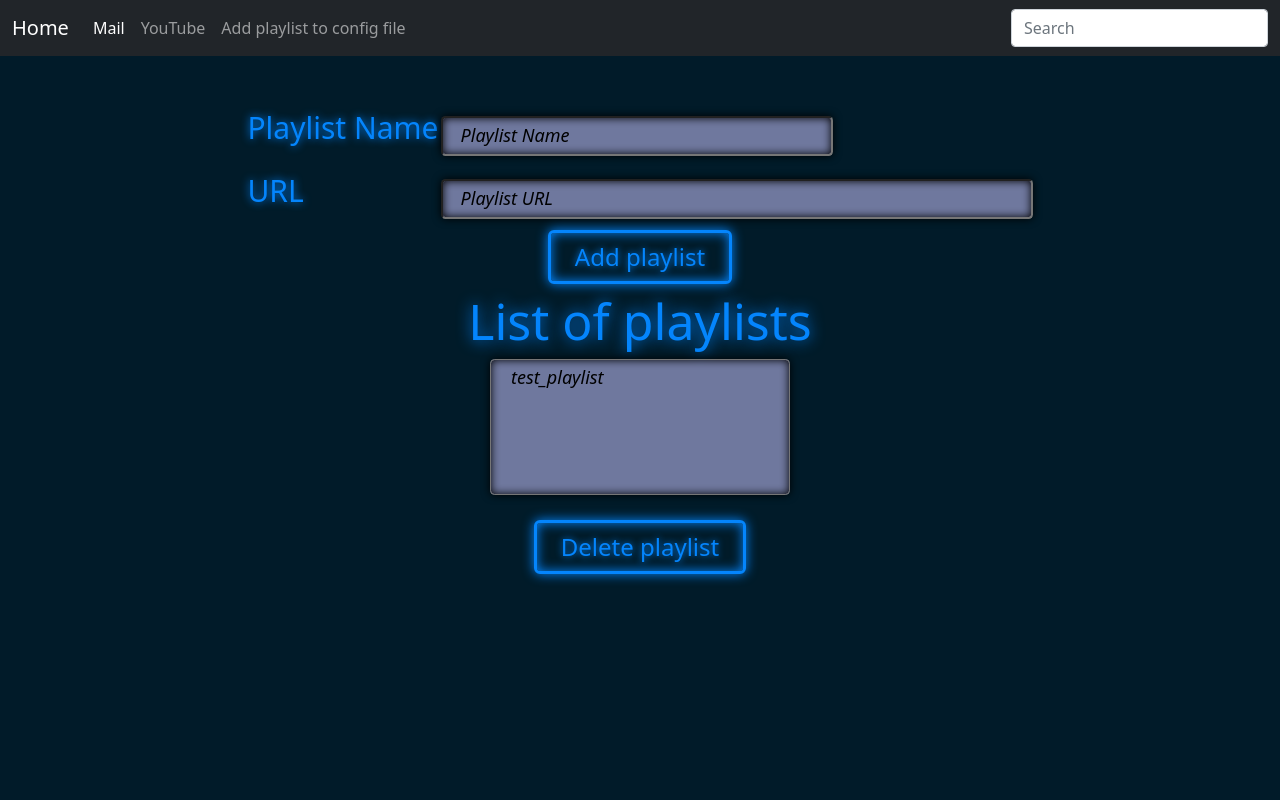
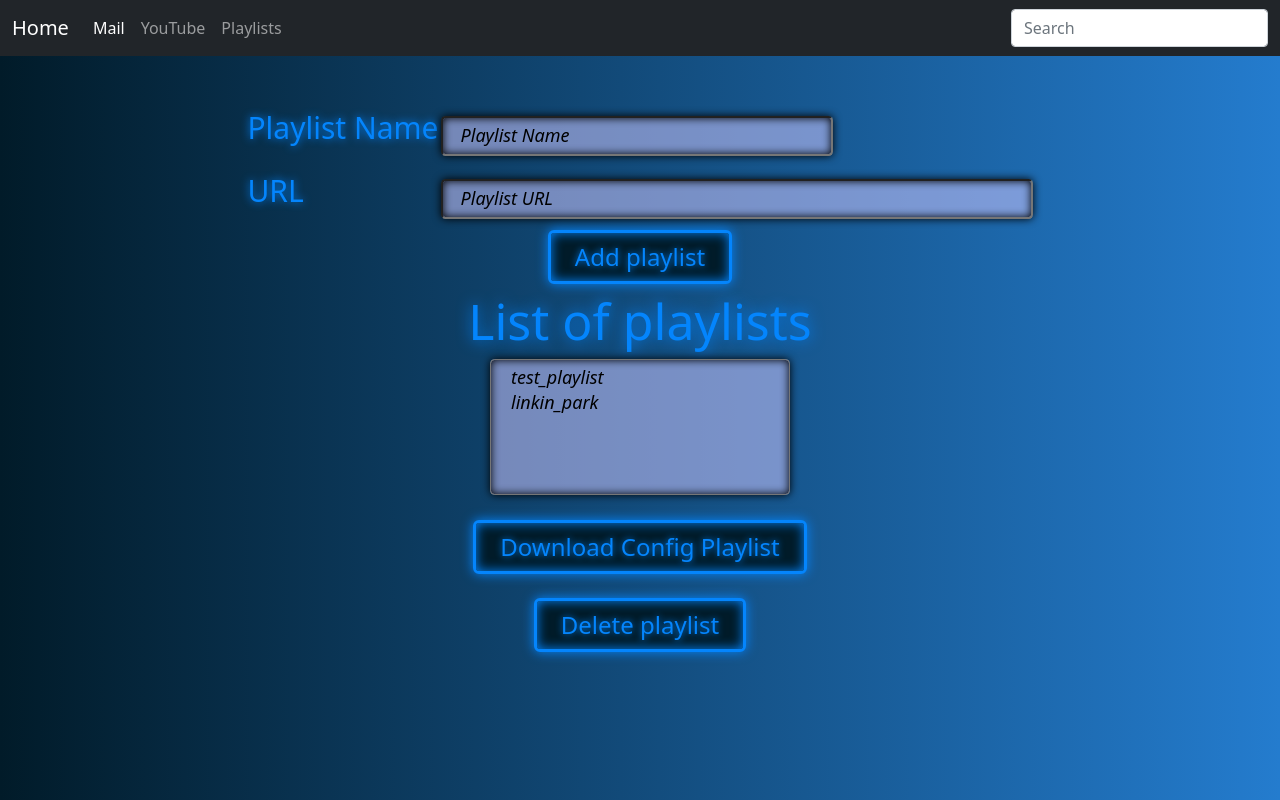
Before and after one commit to rszczygielski/website_youtube_dl, a Flask app: page /modify_playlist.html in a window 1280 px wide. Run offline with Flask 3, Linux system fonts and the light colour scheme; some libraries are stand-ins or nearby versions.

Commit message:
Playlist subpage update, config playlist download feature, dynamic media info freature upgrade

```diff
--- a/common/youtubeConfigManager.py
+++ b/common/youtubeConfigManager.py
@@ -35,13 +35,22 @@ class ConfigParserManager():
             self.createDefaultConfigFile()
         return self.configParser["global"]["path"]
 
+    def getPlaylistUrl(self, playlistName):
+        self.configParser.read(self.configFilePath)
+        if len(self.configParser.sections()) == 0:
+            self.createDefaultConfigFile()
+        for configPlaylistName in self.configParser["playlists"]:
+            if configPlaylistName == playlistName:
+                return self.configParser["playlists"][playlistName]
+        return None
+
     def getPlaylists(self):
         playlistsFromConfig = {}
         self.configParser.read(self.configFilePath)
         if len(self.configParser.sections()) == 0:
             self.createDefaultConfigFile()
-        for key in self.configParser["playlists"]:
-            playlistsFromConfig[key] = self.configParser["playlists"][key]
+        for playlistName in self.configParser["playlists"]:
+            playlistsFromConfig[playlistName] = self.configParser["playlists"][playlistName]
         return playlistsFromConfig
 
     def getUrlOfPlaylists(self):
@@ -50,8 +59,8 @@ class ConfigParserManager():
         self.configParser.read(self.configFilePath)
         if len(self.configParser.sections()) == 0:
             self.createDefaultConfigFile()
-        for key in self.configParser["playlists"]:
-            playlistList.append(self.configParser["playlists"][key])
+        for playlistName in self.configParser["playlists"]:
+            playlistList.append(self.configParser["playlists"][playlistName])
         return playlistList
 
     def saveConfig(self): #pragma: no_cover
--- /dev/null
+++ b/static/playlists.js
@@ -0,0 +1,75 @@
+$(document).ready(function () {
+    const socket = io();
+    console.log("ready")
+    const downloadPlaylistButton = document.getElementById("downloadPlaylist");
+    const playlistSelect = document.getElementById("playlistSelect")
+    const addPlaylistButton = document.getElementById("addPlaylistButton")
+    const deletePlalistButton = document.getElementById("deletePlaylistButton")
+
+    socket.on("uploadPlalists", function(response){
+        const playlistSelect = document.getElementById("playlistSelect");
+        const playlistsNames = response["data"]["plalistList"]
+        console.log(playlistsNames)
+
+        playlistSelect.innerHTML = '';
+
+        playlistsNames.forEach(function(playlistName) {
+            let option = document.createElement("option");
+            option.value = playlistName;
+            option.textContent = playlistName;
+            playlistSelect.appendChild(option);
+        });
+    })
+
+    socket.on("downloadMediaFinish", function (response) {
+        if ("error" in response) {
+            console.log("Error", response["error"])
+        }
+        else {
+            const downloadSection = document.getElementById("downloadSection")
+            const fileHash = response["data"]["HASH"]
+            console.log(fileHash)
+            downloadSection.innerHTML = "<br><a href=/downloadFile/" + fileHash + " class='neon-button'>Download File</a>"
+        }
+    })
+
+    socket.on("mediaInfo", function (response) {
+        console.log("InProgress", response["data"])
+        for (var i = 0; i < response["data"].length; i++) {
+            var table = document.getElementById("downloadInfo")
+            var row = table.insertRow()
+            var cell = row.insertCell()
+            var cell2 = row.insertCell()
+            var cell3 = row.insertCell()
+            cell.innerHTML = response["data"][i]["artist"]
+            cell2.innerHTML = response["data"][i]["title"]
+            console.log(response["data"][i]["artist"])
+            console.log(response["data"][i]["title"])
+            cell3.innerHTML = "<a class=neon-button target='_blank' href=" + response["data"][i]["original_url"] + ">" + "url</a>"
+        }
+    })
+
+    addPlaylistButton.addEventListener("click", function (event) {
+        const playlistName = document.getElementById("playlistName").value
+        const playlistURL = document.getElementById("playlistURL").value
+        console.log(playlistName, playlistURL)
+        socket.emit("addPlaylist", {
+            "playlistName": playlistName,
+            "playlistURL": playlistURL
+        })
+    });
+
+    deletePlalistButton.addEventListener("click", function (event) {
+        const playlistToDelete = playlistSelect.value
+        socket.emit("deletePlaylist", { "playlistToDelete": playlistToDelete })
+    });
+
+    downloadPlaylistButton.addEventListener("click", function (event) {
+        const downloadInfo = document.getElementById("downloadInfo");
+        const downloadSection = document.getElementById("downloadSection");
+        downloadSection.innerHTML = ''
+        downloadInfo.innerHTML = ''
+        const playlistToDownload = playlistSelect.value
+        socket.emit("downloadFromConfigFile", {"playlistToDownload": playlistToDownload })
+    });
+});
--- a/static/style.css
+++ b/static/style.css
@@ -16,7 +16,7 @@ font-family: system-ui, -apple-system, BlinkMacSystemFont, 'Segoe UI', Roboto, O
 background-position: top;
 background-attachment: fixed;
 background-size: cover;
-background-color: var(--clr-bg);
+background: linear-gradient(to right, rgb(1, 27, 41), #247cce);
 }
 
 
--- a/templates/headers.html
+++ b/templates/headers.html
@@ -14,7 +14,7 @@
             <a class="nav-link" href="/youtube.html">YouTube</a>
             </li>
             <li class="nav-item">
-            <a class="nav-link" href="/modify_playlist.html">Add playlist to config file</a>
+            <a class="nav-link" href="/modify_playlist.html">Playlists</a>
             </li>
             <!-- <li class="nav-item dropdown">
             <a class="nav-link dropdown-toggle" href="#" id="dropdown04" data-bs-toggle="dropdown" aria-expanded="false">Dropdown</a>
--- a/templates/modify_playlist.html
+++ b/templates/modify_playlist.html
@@ -1,18 +1,23 @@
 <!DOCTYPE html>
 <html lang="pl">
+
 <head>
-    <meta charset="utf-8"/>
+    <meta charset="utf-8" />
     <title>Modify Playlist</title>
-    <meta name="desctiption" content="template"/>
-    <meta http-equiv="X-UA-Compatible" content="template"/>
+    <meta name="desctiption" content="template" />
+    <meta http-equiv="X-UA-Compatible" content="template" />
     <script src="../static/bootstrap-5.0.2-dist/js/bootstrap.min.js"></script>
     <script type="text/javascript" src="http://code.jquery.com/jquery-1.7.1.min.js"></script>
+    <script src="https://cdnjs.cloudflare.com/ajax/libs/socket.io/4.0.1/socket.io.js"
+        integrity="sha512-q/dWJ3kcmjBLU4Qc47E4A9kTB4m3wuTY7vkFJDTZKjTs8jhyGQnaUrxa0Ytd0ssMZhbNua9hE+E7Qv1j+DyZwA=="
+        crossorigin="anonymous"></script>
+    <script type="text/javascript" src="/static/playlists.js" charset="utf-8"></script>
     <link rel="stylesheet" href="../static/bootstrap-5.0.2-dist/css/bootstrap.min.css" />
-	<link rel="stylesheet" href="../static/style.css" type="text/css"/>
+    <link rel="stylesheet" href="../static/style.css" type="text/css" />
 </head>
 {% with messages = get_flashed_messages(with_categories=true) %}
 {% if messages %}
-{% for  category, message in messages %}
+{% for category, message in messages %}
 <div class="alert alert-{{category}} alert-dismissible fade show" role="alert">
     {{ message }}
     <button type="button" class="btn-close" data-bs-dismiss="alert" aria-label="Close"></button>
@@ -26,18 +31,25 @@
     <br>
     <br>
     <center>
-    <form action="modify_playlist" method="post">
+        <form>
             <table class="ms-auto me-auto">
                 <tr>
-                <td><p class="neon-label" style="font-size: 30px">Playlist Name</p></td>
-                <td><input class="input-text" type="text" name="playlistName" placeholder="Playlist Name" size="30"></input></td>
+                    <td>
+                        <p class="neon-label" style="font-size: 30px;">Playlist Name</p>
+                    </td>
+                    <td><input class="input-text" type="text" id="playlistName" placeholder="Playlist Name"
+                            size="30"></input></td>
                 </tr>
                 <tr>
-                <td><p class="neon-label" style="font-size: 30px">URL</p></td>
-                <td><input class="input-text"  type="url" name="playlistURL" placeholder="Playlist URL" size="50"></input></td>
+                    <td>
+                        <p class="neon-label" style="font-size: 30px">URL</p>
+                    </td>
+                    <td><input class="input-text" type="url" id="playlistURL" placeholder="Playlist URL"
+                            size="50"></input></td>
                 </tr>
             </table>
-        <input class="neon-button" type="submit" value="Add playlist" name="AddPlaylistButton"/>
+        </form>
+        <button class="neon-button" id="addPlaylistButton">Add playlist</button>
         <br>
         <label for="playlists" class="neon-label">List of playlists</label>
         <br>
@@ -48,8 +60,18 @@
         </select>
         <br>
         <br>
-        <button class="neon-button" type="submit" value="DeletePlaylist" name="DeletePlaylistButton">Delete playlist</button>
-    </form>
+        <button id="downloadPlaylist" class="neon-button">Download Config Playlist</button>
+        <br>
+        <br>
+        <button class="neon-button" id="deletePlaylistButton">Delete playlist</button>
+        <br>
+        <br>
+        <table id="downloadInfo" class="neon-label-small">
+        </table>
+        <br>
+        <div id="downloadSection">
+        </div>
     </center>
+
 </body>
 </html>
--- a/youtube_config.ini
+++ b/youtube_config.ini
@@ -3,3 +3,4 @@ path = /home/rszczygielski/pythonVSC/youtube_files
 
 [playlists]
 test_playlist = https://www.youtube.com/playlist?list=PLAz00b-z3I5Um0R1_XqkbiqqkB0526jxO
+linkin_park = https://www.youtube.com/playlist?list=PLlqZM4covn1EbvC_6cuERQ59QaMbPkUyE
```
Also changed, not shown: common/youtubeDL.py (+67 -46 lines), flaskAPI/youtube.py (+41 -11 lines), static/youtube.js (+19 -8 lines), templates/youtube.html (+4 -12 lines), test/testYotubeWeb.py (+37 -21 lines), test/testYoutubeDL.py (+69 -44 lines). Lines whose indentation alone changed are shown as unchanged.
